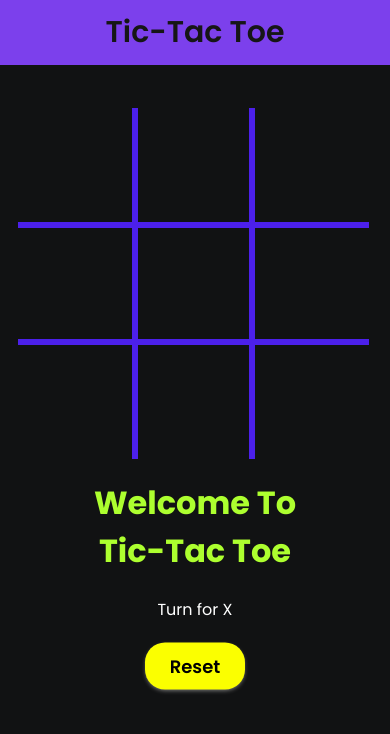
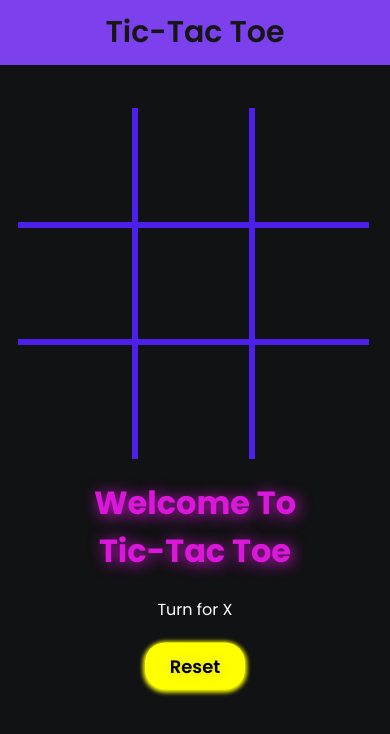
Before and after one commit to shash-01/Tic-Tac-Toe, a plain HTML site: page index.html in a window 390 px wide. Drawn offline with Linux system fonts and the light colour scheme.

Commit message:
Update index.html

```diff
--- a/index.html
+++ b/index.html
@@ -133,10 +133,11 @@ left:10px;
 }
 .box{
     border:3px solid rgb(76, 32, 234);
+
 }
 .box:hover
 {
-    background-color: rgb(98, 38, 238);
+    background-color: rgb(17, 18, 19);
 }
 .br
 {
@@ -164,19 +165,22 @@ left:10px;
     }
     .gameinfo h1
     {
-        width:250px
+        color:rgb(218, 23, 218);
+        width:250px;
+        text-shadow: 2px 2px 15px rgb(218, 23, 218);
     }
     button
     {
         padding: 10px;
             height: auto;
             width: 100px;
-            background-color: rgb(251, 255, 0);
-            color: black;
+            background-color: rgb(255, 255, 0);
+            color: rgb(0, 0, 0);
+            text-shadow:1px 1px 10px rgba(150, 150, 150, 0.354) ;
             border-radius: 20px;
-            border: 0px;
+            border: none;
             outline: none;
-            box-shadow: 0px 2px 4px -1px grey;
+            box-shadow: 0px 1px 4px 2px rgb(251, 255, 0);
             position: absolute;
             left: 50%;
             top: 110%;
@@ -188,11 +192,14 @@ left:10px;
     .textbox
     {
         font-size:60px;
+        text-shadow: 2px 2px 25px greenyellow;
+
     }
     .img
     {
         position: relative;
         right:22px;
+
     }
 }
     </style>
```
